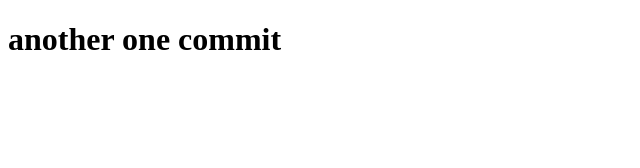
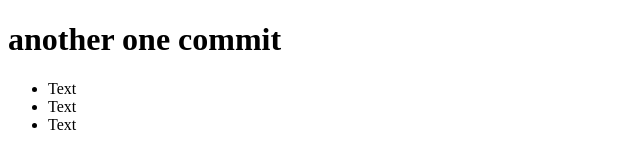
Before and after one commit to Kiraoto/test, a plain HTML site: page index.html in a window 1280 px wide. Shown: the whole page, without its empty margins (0-640 px from the left). Drawn offline with Linux system fonts and the light colour scheme.

Commit message:
add code

```diff
--- a/index.html
+++ b/index.html
@@ -9,5 +9,10 @@
     <h1>another one commit</h1>
     <div></div>
     <h1></h1>
+    <ul>
+        <li>Text</li>
+        <li>Text</li>
+        <li>Text</li>
+    </ul>
 </body>
 </html>
```
